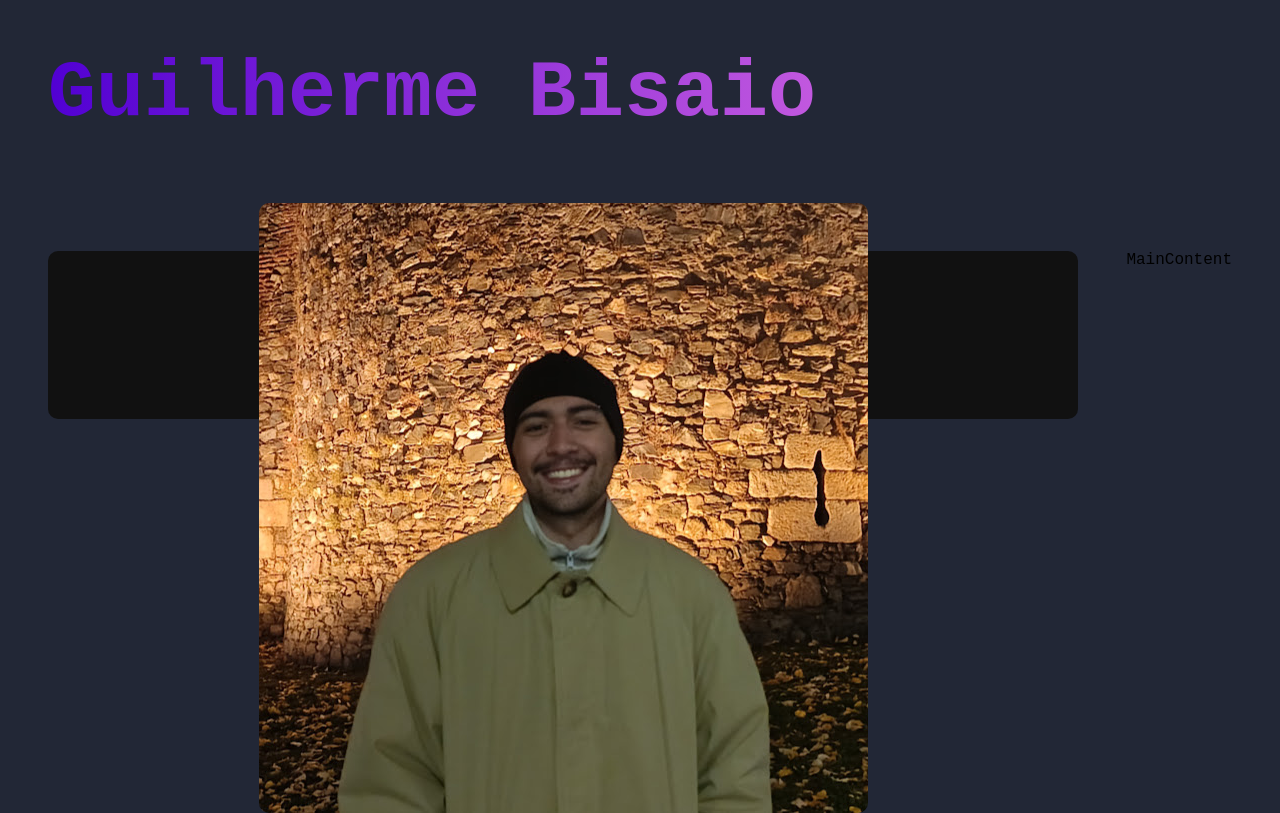
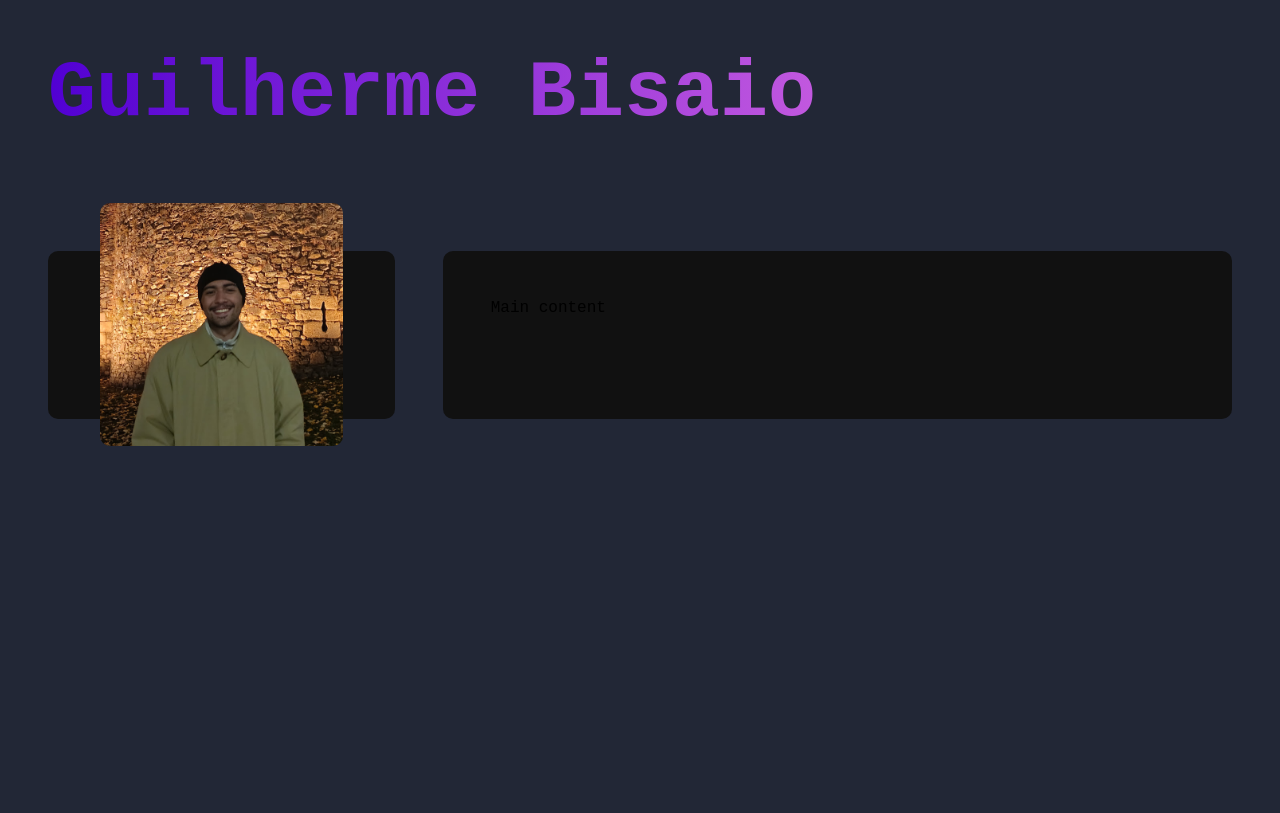
Before and after one commit to bisaio/portfolio-react-sass, a React app in the folder portfolio/: page / in a window 1280 px wide. Built offline with nearby package versions, Linux system fonts and the light colour scheme; the HTML template or start-up script is replaced by a standard one.

Commit message:
FEAT: estilizando o main content

```diff
--- a/portfolio/src/components/MainContent.tsx
+++ b/portfolio/src/components/MainContent.tsx
@@ -1,5 +1,9 @@
+import '../styles/components/maincontent.sass'
+
 export default function MainContent() {
     return (
-        <p>MainContent</p>
+        <main className='main-content'>
+            <p>Main content</p>
+        </main>
     )
 }
--- /dev/null
+++ b/portfolio/src/styles/components/maincontent.sass
@@ -0,0 +1,7 @@
+@use '../variables'
+
+.main-content
+    background-color: variables.$bg-color
+    flex: 2 1 0
+    border-radius: variables.$container-boder-radius
+    padding: 3rem
```
